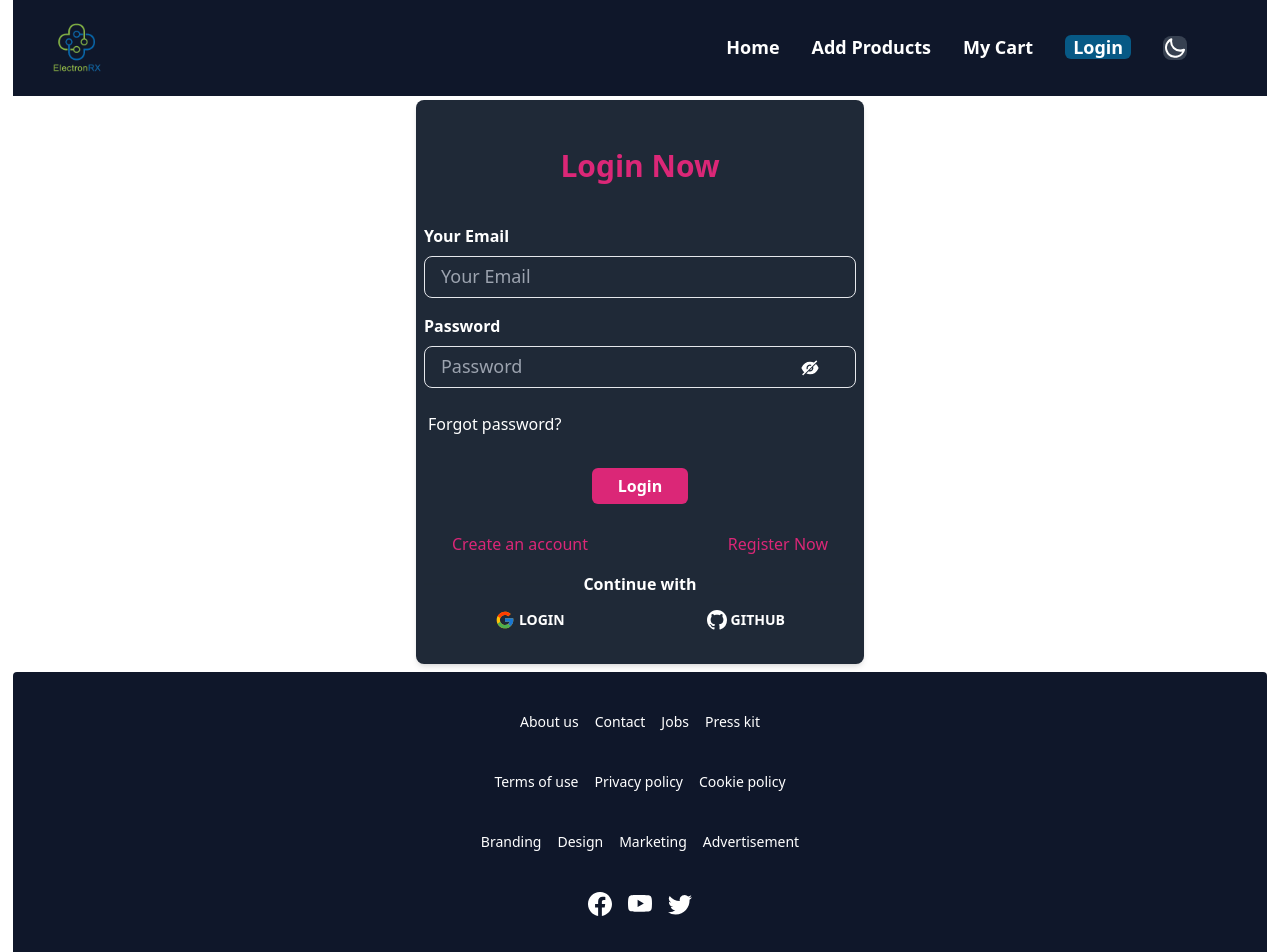
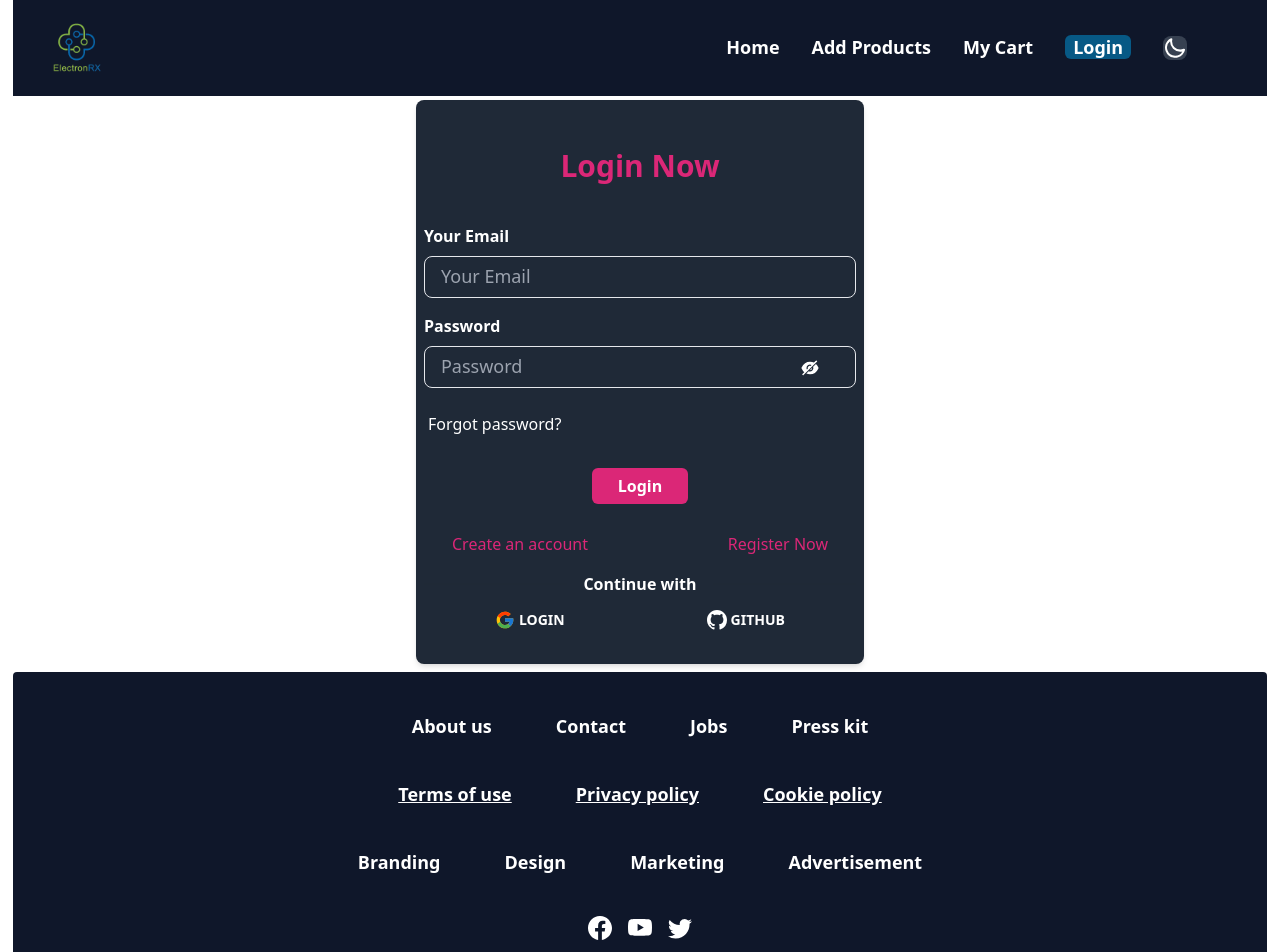
Before and after one commit to siyam79/Technology-and-Electronics, a React (Vite) app: page /login in a window 1280 px wide. Shown: the top 952 px of the page. Built offline with nearby package versions, Linux system fonts and the light colour scheme; no server answers.

Commit message:
AOs animation emplements

```diff
--- a/package.json
+++ b/package.json
@@ -10,6 +10,8 @@
     "preview": "vite preview"
   },
   "dependencies": {
+    "@smastrom/react-rating": "^1.3.2",
+    "aos": "^3.0.0-beta.6",
     "firebase": "^10.5.0",
     "localforage": "^1.10.0",
     "match-sorter": "^6.3.1",
--- a/src/Components/Home/Home.jsx
+++ b/src/Components/Home/Home.jsx
@@ -10,9 +10,6 @@ const Home = () => {
 
     const brands = useLoaderData()
     // console.log(brands);
-
-
-
 
     return (
         <div>
--- a/src/Pages/BrandCards/BrandsCards.jsx
+++ b/src/Pages/BrandCards/BrandsCards.jsx
@@ -1,7 +1,9 @@
 import { useEffect, useState } from "react";
 import { Link, useLoaderData, useParams } from "react-router-dom";
-import Rating from "../Rating/Rating";
-
+import '@smastrom/react-rating/style.css'
+import AOS from 'aos';
+import 'aos/dist/aos.css';
+import { Rating } from "@smastrom/react-rating";
 const BrandsCards = () => {
     const { brand_name } = useParams();
     const loadedBrand = useLoaderData();
@@ -17,6 +19,11 @@ const BrandsCards = () => {
             setCardBrand(filteredBrands);
         }
     }, [brand_name, loadedBrand]);
+
+
+    useEffect(() => {
+        AOS.init({ duration: 3000 })
+    }, [])
 
 
     if (cardBrand.length === 0) {
@@ -36,6 +43,10 @@ const BrandsCards = () => {
 
         );
     }
+
+
+
+
 
     return (
 
@@ -61,9 +72,10 @@ const BrandsCards = () => {
 
 
 
-            <div className=" max-w-4xl mx-auto grid md:grid-cols-2 grid-cols-1 gap-6 ">
+            <div className=" max-w-4xl mx-auto grid md:grid-cols-2 grid-cols-1 gap-6 " >
                 {cardBrand.map((brandCard) => (
-                    <div key={brandCard._id} className="card w-full bg-base-100  shadow-xl">
+                    <div key={brandCard._id} className="card w-full bg-base-100  shadow-xl" data-aos="fade-up"
+                        data-aos-duration="3000">
                         <figure><img className="h-[300px] w-full " src={brandCard?.image} alt="Shoes" /></figure>
                         <div className="card-body">
                             <h2 className="card-title font-bold ">
@@ -76,8 +88,13 @@ const BrandsCards = () => {
                             </div>
                             <div className=" flex justify-between items-center px-2 py-2 ">
                                 <h1 className="text-2xl  font-extrabold text-pink-600 "> Price ${brandCard?.price} </h1>
-                                <Rating></Rating>
-                                {/* <h1> {brandCard.rating} </h1> */}
+
+                                {/* <h1> Rating : {brandCard.rating} </h1> */}
+                                <Rating
+                                    style={{ maxWidth: 120 }}
+                                    value={brandCard.rating}
+                                    readOnly
+                                />
                             </div>
                             <div className="card-actions justify-end ">
                                 <Link to={`/products/${brandCard._id}`}> <div className="badge badge-outline py-4 font-bold "> View Details </div></Link>
--- a/src/Pages/Card/Card.jsx
+++ b/src/Pages/Card/Card.jsx
@@ -1,12 +1,21 @@
 import { Link } from "react-router-dom";
 import PropTypes from 'prop-types';
-
+import AOS from 'aos';
+import 'aos/dist/aos.css';
+import { useEffect } from "react";
 const Card = ({ brand }) => {
 
     const { brand_name, img } = brand
+    useEffect(() => {
+        AOS.init({ duration: 3000 })
+    }, [])
+
+
+
 
     return (
-        <div>
+        <div  data-aos="fade-up"
+        data-aos-duration="3000">
             <Link to={`/brands/${brand_name}`}>
 
                 <div className="card w-full bg-base-100 shadow-xl">
--- a/src/Pages/Footer/Footer.jsx
+++ b/src/Pages/Footer/Footer.jsx
@@ -4,22 +4,22 @@ const Footer = () => {
     return (
         <div className="mt-2 ">
             <footer className="footer footer-center p-10 bg-slate-900 text-base-content rounded">
-                <nav className="grid grid-flow-col gap-4 text-white">
-                    <Link className="link link-hover">About us</Link>
-                    <Link className="link link-hover">Contact</Link>
-                    <Link className="link link-hover">Jobs</Link>
-                    <Link className="link link-hover">Press kit</Link>
+                <nav className="grid grid-flow-col lg:gap-16 gap-6 text-white">
+                    <Link className="link link-hover lg:font-semibold lg:text-lg">About us</Link>
+                    <Link className="link link-hover lg:font-semibold lg:text-lg">Contact</Link>
+                    <Link className="link link-hover lg:font-semibold lg:text-lg">Jobs</Link>
+                    <Link className="link link-hover lg:font-semibold lg:text-lg">Press kit</Link>
                 </nav>
-                <nav className="grid grid-flow-col gap-4 text-white ">
-                    <Link className="link link-hover">Terms of use</Link>
-                    <Link className="link link-hover">Privacy policy</Link>
-                    <Link className="link link-hover">Cookie policy</Link>
+                <nav className="grid grid-flow-col lg:gap-16 gap-6 text-white ">
+                    <Link className="link link- lg:font-semibold lg:text-lg">Terms of use</Link>
+                    <Link className="link link- lg:font-semibold lg:text-lg">Privacy policy</Link>
+                    <Link className="link link- lg:font-semibold lg:text-lg">Cookie policy</Link>
                 </nav>
-                <nav className="grid grid-flow-col gap-4 text-white ">
-                    <Link className="link link-hover">Branding</Link>
-                    <Link className="link link-hover">Design</Link>
-                    <Link className="link link-hover">Marketing</Link>
-                    <Link className="link link-hover">Advertisement</Link>
+                <nav className="grid grid-flow-col lg:gap-16 gap-6 text-white ">
+                    <Link className="link link-hover lg:font-semibold lg:text-lg ">Branding</Link>
+                    <Link className="link link-hover lg:font-semibold lg:text-lg ">Design</Link>
+                    <Link className="link link-hover lg:font-semibold lg:text-lg ">Marketing</Link>
+                    <Link className="link link-hover lg:font-semibold lg:text-lg ">Advertisement</Link>
                 </nav>
                 <nav className="text-white ">
                     <div className="grid grid-flow-col gap-4">
--- a/src/Pages/Pricing/Pricing.jsx
+++ b/src/Pages/Pricing/Pricing.jsx
@@ -18,7 +18,8 @@ const Pricing = () => {
 
 
     return (
-        <div className=" md:px-14 p-4 max-w-s mx-auto py-10 mt-1 ">
+        <div className=" md:px-14 p-4 max-w-s mx-auto py-10 mt-1 " data-aos="fade-up"
+        data-aos-duration="3000">
             <div className="text-center ">
                 <h2 className="md:text-2xl text-xl font-extrabold text-pink-600  "> Here are All Our Plans Subcription </h2>
                 <p className="md:w-1/3 mx-auto px-4 ">A decentralized digital ledger technology securing transactions across the internet, with applications in cryptocurrencies and supply chain transparency.</p>
--- a/src/Route/MyRoute.jsx
+++ b/src/Route/MyRoute.jsx
@@ -30,7 +30,7 @@ const MyRoute = createBrowserRouter([
             },
             {
                 path: '/mycart',
-                element: <MyCart></MyCart>,
+                element:<PrivateRoute> <MyCart></MyCart></PrivateRoute>,
                 loader: () => fetch('http://localhost:5000/addcard')
                 // loader: () => fetch('http://localhost:5000/products')
             },
@@ -49,7 +49,7 @@ const MyRoute = createBrowserRouter([
             },
             {
                 path: "/products/:id",
-                element: <ViewDetails></ViewDetails>,
+                element: <PrivateRoute><ViewDetails></ViewDetails></PrivateRoute>,
                 loader: ({ params }) => fetch(`http://localhost:5000/products/${params.id}`)
             },
             {
```
Also changed, not shown: src/Pages/AuthProvider/AuthProvider.jsx (+0 -113 lines), 1 other file (tests, documents, lock files or other folders).
